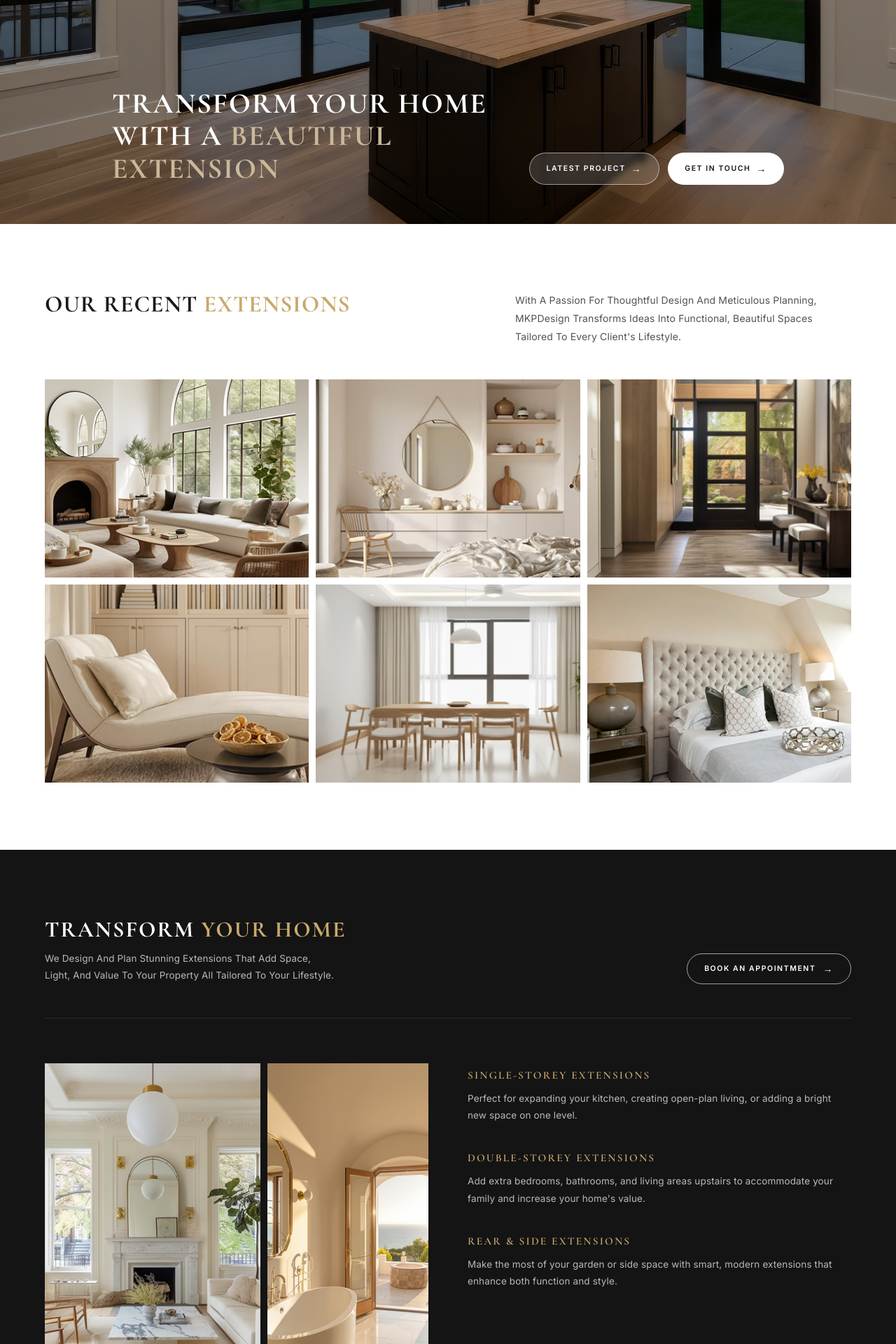
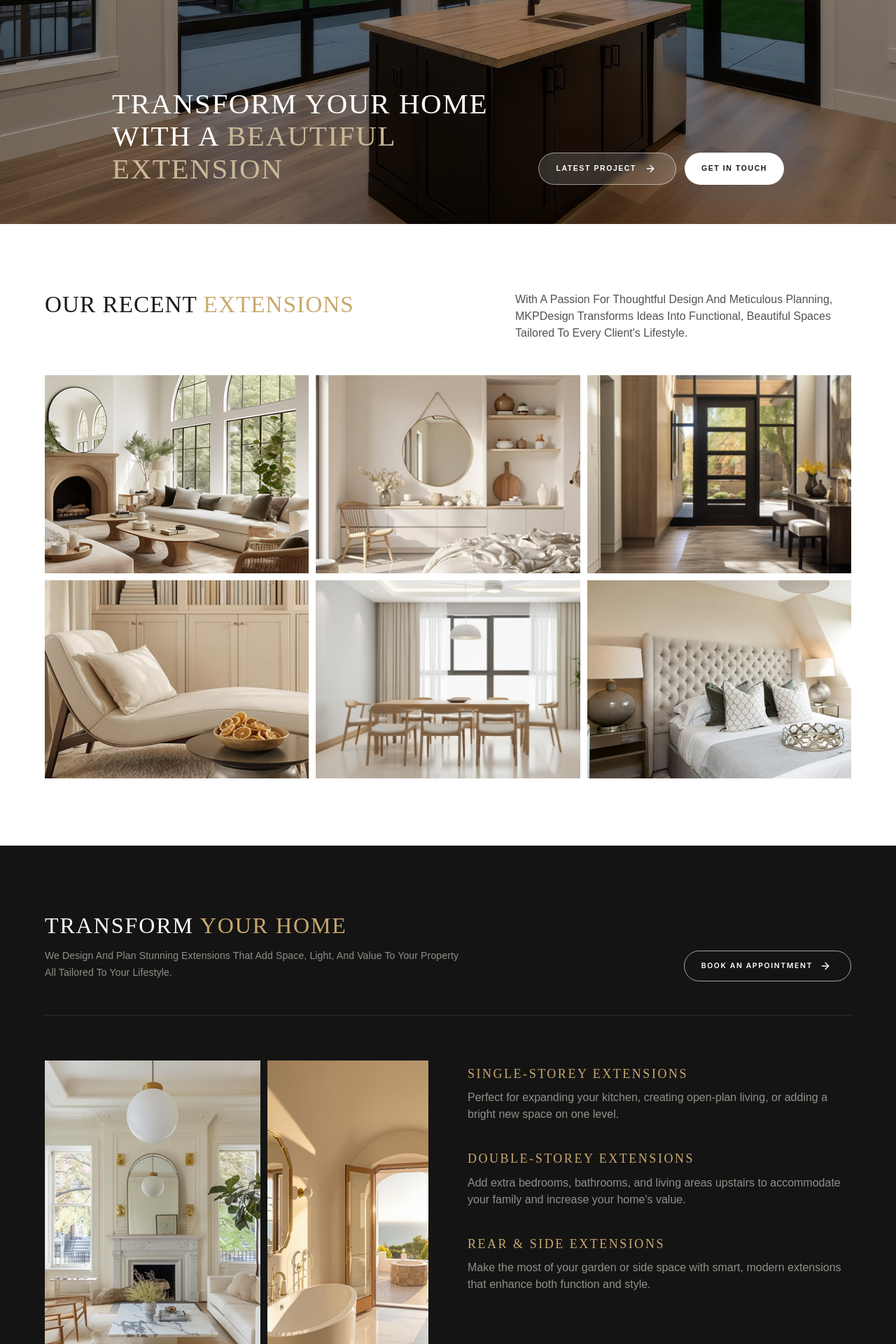
Before and after one commit to muzammilshahzad894/mkp-website, a Nuxt app: page /services_extensions in a window 1280 px wide. Shown: the part 480-2400 px from the top of the page at 70% size. Built offline with nearby package versions, Linux system fonts and the light colour scheme.

Commit message:
improve font style and use icons

```diff
--- a/app/components/contact/ContactHero.vue
+++ b/app/components/contact/ContactHero.vue
@@ -19,9 +19,8 @@
         <!-- Heading -->
         <h1
           id="goodfit-heading"
-          class="font-bold uppercase"
+          class="font-abaya uppercase"
           style="
-            font-family: 'Abhaya Libre', Georgia, serif;
             font-size: clamp(1.6rem, 3.8vw, 3.6rem);
             line-height: 1.1;
             letter-spacing: 0.01em;
@@ -43,23 +42,18 @@
           <!-- Col 1 -->
           <div class="sm:pr-6 md:pr-8 lg:pr-10">
             <h2
-              class="uppercase"
+              class="font-abaya uppercase text-white text-[20px] mb-5"
               style="
-                font-family: 'Abhaya Libre', Georgia, serif;
-                font-size: clamp(13px, 1.25vw, 18px);
                 font-weight: 500;
                 letter-spacing: 0.08em;
-                color: #ffffff;
                 line-height: 1.3;
               "
             >Value Intelligent Design</h2>
             <p
+              class="font-poppins text-white text-[14px]"
               style="
-                font-family: 'Poppins', sans-serif;
-                font-size: clamp(11.5px, 0.85vw, 13px);
                 font-weight: 400;
                 line-height: 1.72;
-                color: rgba(255,255,255,0.82);
                 margin-top: 12px;
               "
             >
@@ -70,23 +64,18 @@
           <!-- Col 2 -->
           <div class="border-t border-white pt-8 sm:border-l sm:border-t-0 sm:px-6 sm:pt-0 md:px-8 lg:px-10">
             <h2
-              class="uppercase"
+              class="font-abaya uppercase text-white text-[20px] mb-5"
               style="
-                font-family: 'Abhaya Libre', Georgia, serif;
-                font-size: clamp(13px, 1.25vw, 18px);
                 font-weight: 500;
                 letter-spacing: 0.08em;
-                color: #ffffff;
                 line-height: 1.3;
               "
             >You Expect Precision</h2>
             <p
+              class="font-poppins text-white text-[14px]"
               style="
-                font-family: 'Poppins', sans-serif;
-                font-size: clamp(11.5px, 0.85vw, 13px);
                 font-weight: 400;
                 line-height: 1.72;
-                color: rgba(255,255,255,0.82);
                 margin-top: 12px;
               "
             >
@@ -97,23 +86,18 @@
           <!-- Col 3 -->
           <div class="border-t border-white pt-8 sm:border-l sm:border-t-0 sm:pl-6 sm:pt-0 md:pl-8 lg:pl-10">
             <h2
-              class="uppercase"
+              class="font-abaya uppercase text-white text-[20px] mb-5"
               style="
-                font-family: 'Abhaya Libre', Georgia, serif;
-                font-size: clamp(13px, 1.25vw, 18px);
                 font-weight: 500;
                 letter-spacing: 0.08em;
-                color: #ffffff;
                 line-height: 1.3;
               "
             >True Design Partnership</h2>
             <p
+              class="font-poppins text-white text-[14px]"
               style="
-                font-family: 'Poppins', sans-serif;
-                font-size: clamp(11.5px, 0.85vw, 13px);
                 font-weight: 400;
                 line-height: 1.72;
-                color: rgba(255,255,255,0.82);
                 margin-top: 12px;
               "
             >
--- a/app/components/services_extensions/HeroSection.vue
+++ b/app/components/services_extensions/HeroSection.vue
@@ -24,7 +24,7 @@
         <!-- Heading -->
         <h1
           id="services-hero-heading"
-          class="font-serif font-bold uppercase text-white text-[clamp(1.6rem,3.2vw,3rem)] leading-[1.13] tracking-[0.04em]"
+          class="font-abaya uppercase text-white text-[clamp(1.6rem,3.2vw,3rem)] leading-[1.13] tracking-[0.04em]"
         >
           Transform your home<br />
           with a <span class="text-[#c9b99a]">beautiful extension</span>
@@ -38,13 +38,13 @@
             class="inline-flex h-10 sm:h-[46px] items-center gap-2 rounded-full
                    border border-white/50 bg-white/15 backdrop-blur-sm
                    px-4 sm:px-6
-                   font-sans text-[9px] sm:text-[10.5px] font-semibold uppercase
+                   font-dm text-[9px] sm:text-[10.5px] font-semibold uppercase
                    tracking-[0.15em] text-white
                    transition hover:bg-white/25
                    whitespace-nowrap"
           >
             Latest Project
-            <span class="text-sm font-light" aria-hidden="true">→</span>
+            <ArrowRight class="w-6 h-4" />
           </NuxtLink>
 
           <!-- Get in Touch -->
@@ -53,13 +53,12 @@
             class="inline-flex h-10 sm:h-[46px] items-center gap-2 rounded-full
                    bg-white
                    px-4 sm:px-6
-                   font-sans text-[9px] sm:text-[10.5px] font-semibold uppercase
+                   font-dm text-[9px] sm:text-[10.5px] font-semibold uppercase
                    tracking-[0.15em] text-neutral-900
                    transition hover:bg-neutral-100
                    whitespace-nowrap"
           >
             Get in Touch
-            <span class="text-sm font-light text-neutral-900" aria-hidden="true">→</span>
           </NuxtLink>
         </div>
       </div>
@@ -68,5 +67,6 @@
 </template>
 
 <script setup>
+import { ArrowRight } from 'lucide-vue-next'
 const heroImageUrl = '/images/services/hero.png'
 </script>
--- a/app/components/services_extensions/RecentExtensionsSection.vue
+++ b/app/components/services_extensions/RecentExtensionsSection.vue
@@ -12,7 +12,7 @@
       <div class="flex flex-col gap-6 lg:flex-row lg:items-start lg:justify-between lg:gap-16">
         <h2
           id="recent-extensions-heading"
-          class="shrink-0 font-serif font-bold uppercase"
+          class="shrink-0 font-abaya uppercase"
           style="
             font-size: clamp(1.6rem, 2.6vw, 2.4rem);
             line-height: 1.15;
@@ -23,13 +23,7 @@
           Our Recent <span style="color: #c9a96e">Extensions</span>
         </h2>
         <p
-          class="font-sans text-neutral-600"
-          style="
-            max-width: 480px;
-            font-size: 14px;
-            line-height: 1.85;
-            letter-spacing: 0.01em;
-          "
+          class="font-poppins text-neutral-600 max-w-[480px]"
         >
           With A Passion For Thoughtful Design And Meticulous Planning,
           MKPDesign Transforms Ideas Into Functional, Beautiful Spaces
--- a/app/components/services_extensions/TransformSection.vue
+++ b/app/components/services_extensions/TransformSection.vue
@@ -17,7 +17,7 @@
         <div>
           <h2
             id="transform-heading"
-            class="font-serif font-bold uppercase"
+            class="font-abaya uppercase"
             style="
               font-size: clamp(1.6rem, 2.5vw, 2.2rem);
               line-height: 1.15;
@@ -28,12 +28,10 @@
             <span style="color: #c9a96e">Your Home</span>
           </h2>
           <p
-            class="mt-3 font-sans"
+            class="mt-3 font-poppins text-[#938F88] text-[14px]"
             style="
-              color: rgba(255,255,255,0.7);
-              font-size: 13.5px;
               line-height: 1.75;
-              max-width: 420px;
+              max-width: 600px;
               letter-spacing: 0.01em;
             "
           >
@@ -46,7 +44,7 @@
         <div class="shrink-0">
           <NuxtLink
             to="/contact"
-            class="inline-flex items-center gap-2.5 rounded-full font-sans font-semibold uppercase text-white transition hover:bg-white/10"
+            class="inline-flex items-center gap-1.5 rounded-full font-sans font-semibold uppercase text-white transition hover:bg-white/10"
             style="
               height: 44px;
               padding: 0 24px;
@@ -56,7 +54,7 @@
             "
           >
             Book An Appointment
-            <span style="font-size: 14px; font-weight: 300" aria-hidden="true">→</span>
+            <ArrowRight class="w-6 h-4" />
           </NuxtLink>
         </div>
       </div>
@@ -95,10 +93,8 @@
         <ul class="space-y-8 lg:space-y-10 lg:pt-2">
           <li v-for="item in services" :key="item.title">
             <h3
-              class="font-serif font-semibold uppercase"
+              class="font-abaya uppercase text-[#c9a96e] text-[18px]"
               style="
-                color: #c9a96e;
-                font-size: clamp(0.8rem, 1.2vw, 1rem);
                 letter-spacing: 0.14em;
                 line-height: 1.3;
               "
@@ -106,13 +102,7 @@
               {{ item.title }}
             </h3>
             <p
-              class="mt-2.5 font-sans"
-              style="
-                color: rgba(255,255,255,0.7);
-                font-size: 13.5px;
-                line-height: 1.8;
-                letter-spacing: 0.01em;
-              "
+              class="mt-2.5 font-poppins text-[#938F88]"
             >
               {{ item.body }}
             </p>
@@ -124,6 +114,7 @@
 </template>
 
 <script setup>
+import { ArrowRight } from 'lucide-vue-next'
 const extensionsImg1 = '/images/services/transform-1.png';
 const extensionsImg2 = '/images/services/transform-2.png';
 
--- a/app/components/services_extensions/WhyChooseSection.vue
+++ b/app/components/services_extensions/WhyChooseSection.vue
@@ -14,7 +14,7 @@
         <div>
           <h2
             id="why-choose-heading"
-            class="font-serif font-bold uppercase leading-tight"
+            class="font-abaya uppercase leading-tight"
             style="
               font-size: clamp(1.5rem, 2.4vw, 2.1rem);
               letter-spacing: 0.03em;
@@ -29,8 +29,7 @@
             <li
               v-for="line in bullets"
               :key="line"
-              class="flex items-center gap-3 font-sans text-neutral-700"
-              style="font-size: 13.5px; line-height: 1.7; letter-spacing: 0.01em"
+              class="flex items-center gap-3 font-poppins text-neutral-700"
             >
               <!-- Circle check icon -->
               <span
@@ -47,7 +46,7 @@
                   <path d="M1.5 5l2.5 2.5 4.5-5" stroke-linecap="round" stroke-linejoin="round" />
                 </svg>
               </span>
-              <span>{{ line }}</span>
+              <span clss="text-[#535353]">{{ line }}</span>
             </li>
           </ul>
         </div>
```
